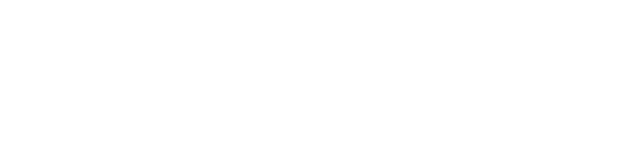
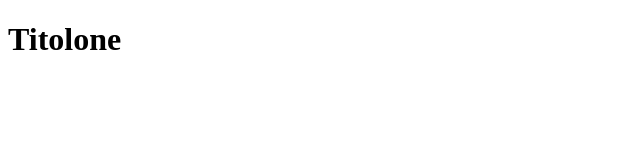
Before and after one commit to LorenzoRossini01/html-css, a plain HTML site: page index.html in a window 1280 px wide. Shown: the whole page, without its empty margins (0-640 px from the left). Drawn offline with Linux system fonts and the light colour scheme.

Commit message:
add tilolone

```diff
--- a/index.html
+++ b/index.html
@@ -6,6 +6,6 @@
     <title>Document</title>
 </head>
 <body>
-
+    <h1>Titolone</h1>
 </body>
 </html>
```
